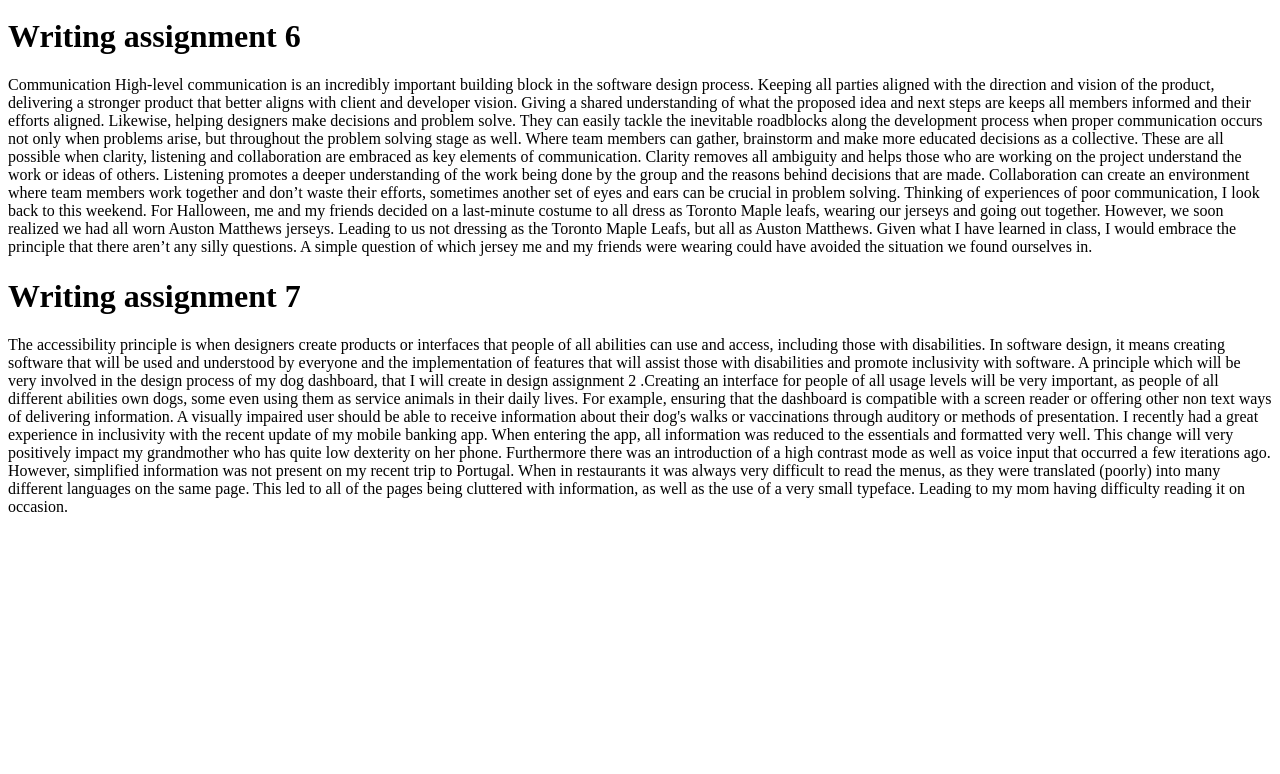
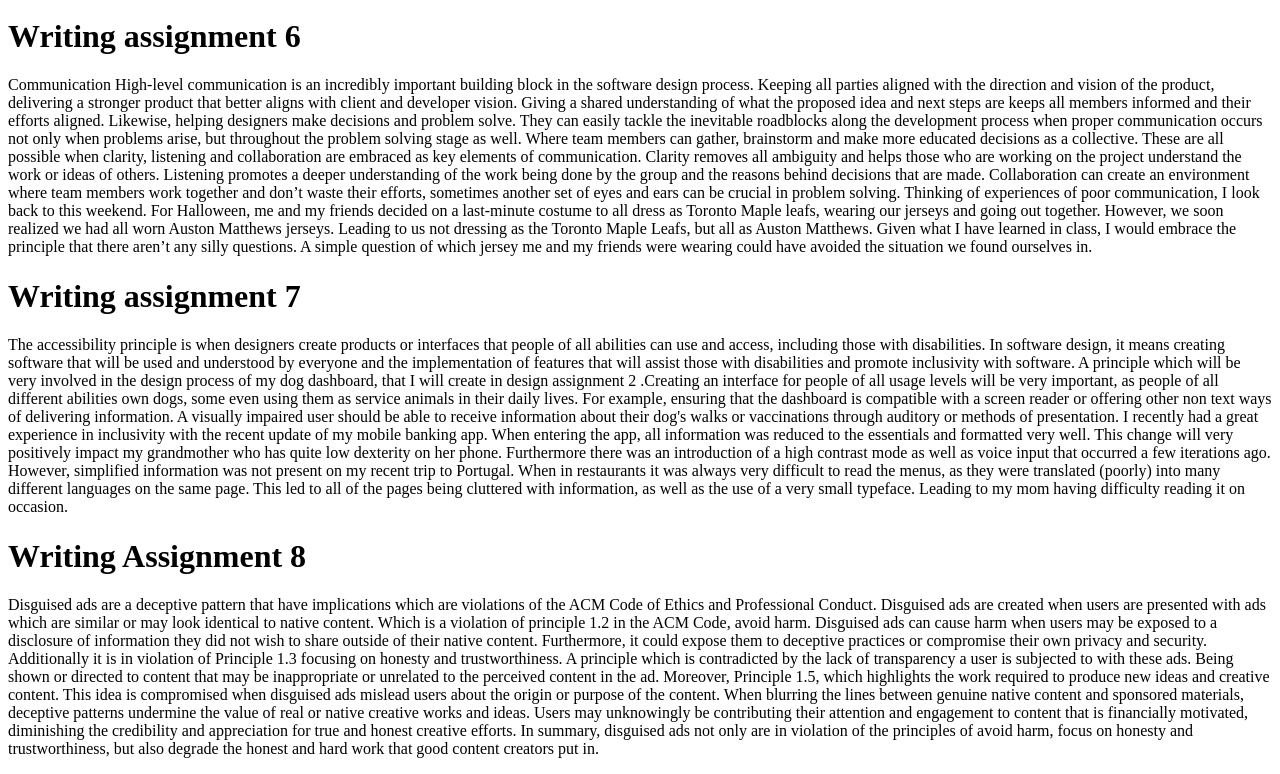
Before and after one commit to brady29/literate-sniffle, a plain HTML site: page index.html in a window 1280 px wide. Shown: the part 987-1761 px from the top of the page. Before the commit the page ends 1519 px from the top, so only its background shows below. Drawn offline with Linux system fonts and the light colour scheme.

Commit message:
Update index.html

```diff
--- a/index.html
+++ b/index.html
@@ -95,8 +95,22 @@ The accessibility principle is when designers create products or interfaces that
     information was not present on my recent trip to Portugal. When in restaurants it was always very difficult to read the menus, as they were translated
     (poorly) into many different languages on the same page. This led to all of the pages being cluttered with information, as well as the use of a very
     small typeface. Leading to my mom having difficulty reading it on occasion.
+  </p>
+<h1>Writing Assignment 8</h1>
+<p>
+Disguised ads are a deceptive pattern that have implications which are violations of the ACM Code of Ethics and Professional Conduct. Disguised ads are created
+	when users are presented with ads which are similar or may look identical to native content. Which is a violation of principle 1.2 in the ACM Code, avoid
+	harm. Disguised ads can cause harm when users may be exposed to a disclosure of information they did not wish to share outside of their native content.
+	Furthermore, it could expose them to deceptive practices or compromise their own privacy and security. Additionally it is in violation of Principle 1.3
+	focusing on honesty and trustworthiness. A principle which is contradicted by the lack of transparency a user is subjected to with these ads. Being shown
+	or directed to content that may be inappropriate or unrelated to the perceived content in the ad. Moreover, Principle 1.5, which highlights the work
+	required to produce new ideas and creative content. This idea is compromised when disguised ads mislead users about the origin or purpose of the content.
+	When blurring the lines between genuine native content and sponsored materials, deceptive patterns undermine the value of real or native creative works
+	and ideas. Users may unknowingly be contributing their attention and engagement to content that is financially motivated, diminishing the credibility and
+	appreciation for true and honest creative efforts. In summary, disguised ads not only are in violation of the principles of avoid harm, focus on honesty
+	and trustworthiness, but also degrade the honest and hard work that good content creators put in.
 
-  </p>
+</p>
 </body>
 
 </html>
```
